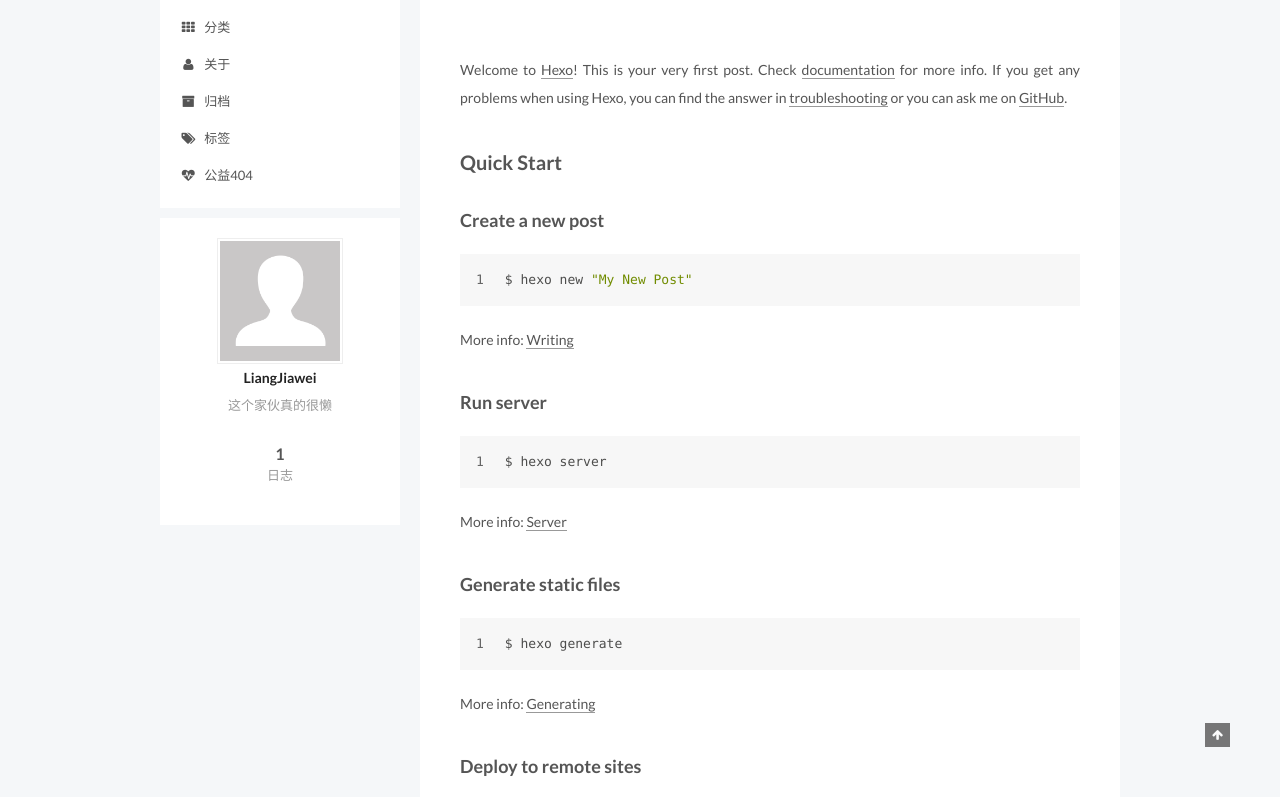
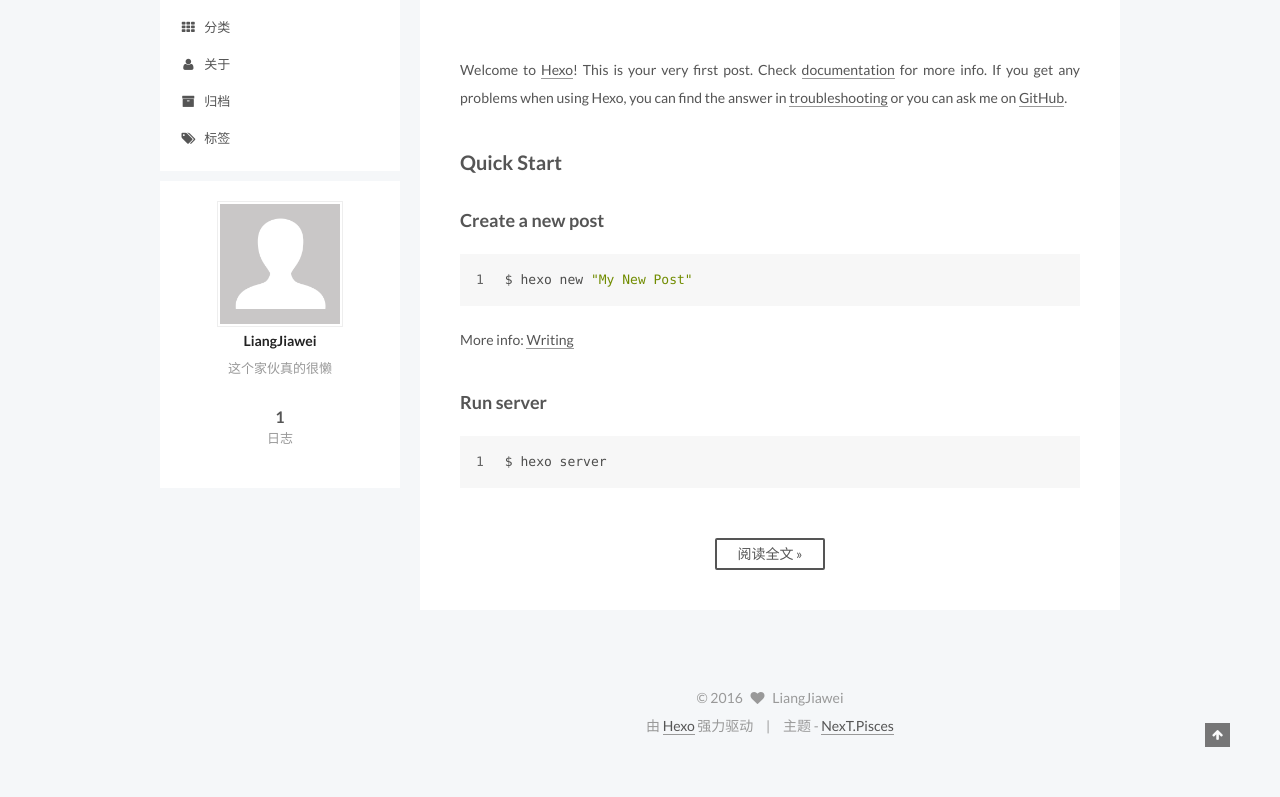
Before and after one commit to liangjiawei1992/liangjiawei1992.github.io, a plain HTML site: page index.html in a window 1280 px wide. Shown: the part 153-950 px from the top of the page. After the commit the page ends 913 px from the top, so only its background shows below. Drawn offline with Linux system fonts and the light colour scheme; a script that the page names is missing.

Commit message:
Site updated: 2016-07-04 16:40:23

```diff
--- a/css/main.css
+++ b/css/main.css
@@ -1549,7 +1549,7 @@ pre .javascript .function {
   width: 4px;
   height: 4px;
   border-radius: 50%;
-  background: #ffff8f;
+  background: #9c2878;
 }
 .links-of-blogroll {
   font-size: 13px;
--- a/index.html
+++ b/index.html
@@ -215,16 +215,6 @@
         </li>
 
 
-        <li class="menu-item menu-item-commonweal">
-          <a href="/404.html" rel="section">
-
-              <i class="menu-item-icon fa fa-fw fa-heartbeat"></i> <br />
-
-            公益404
-          </a>
-        </li>
-
-
 
     </ul>
 
@@ -313,18 +303,15 @@
 
 
 
-
-            <p>Welcome to <a href="https://hexo.io/" target="_blank" rel="external">Hexo</a>! This is your very first post. Check <a href="https://hexo.io/docs/" target="_blank" rel="external">documentation</a> for more info. If you get any problems when using Hexo, you can find the answer in <a href="https://hexo.io/docs/troubleshooting.html" target="_blank" rel="external">troubleshooting</a> or you can ask me on <a href="https://github.com/hexojs/hexo/issues" target="_blank" rel="external">GitHub</a>.</p>
+          <p>Welcome to <a href="https://hexo.io/">Hexo</a>! This is your very first post. Check <a href="https://hexo.io/docs/">documentation</a> for more info. If you get any problems when using Hexo, you can find the answer in <a href="https://hexo.io/docs/troubleshooting.html">troubleshooting</a> or you can ask me on <a href="https://github.com/hexojs/hexo/issues">GitHub</a>.</p>
 <h2 id="Quick-Start"><a href="#Quick-Start" class="headerlink" title="Quick Start"></a>Quick Start</h2><h3 id="Create-a-new-post"><a href="#Create-a-new-post" class="headerlink" title="Create a new post"></a>Create a new post</h3><figure class="highlight bash"><table><tr><td class="gutter"><pre><div class="line">1</div></pre></td><td class="code"><pre><div class="line">$ hexo new <span class="string">"My New Post"</span></div></pre></td></tr></table></figure>
-<p>More info: <a href="https://hexo.io/docs/writing.html" target="_blank" rel="external">Writing</a></p>
+<p>More info: <a href="https://hexo.io/docs/writing.html">Writing</a></p>
 <h3 id="Run-server"><a href="#Run-server" class="headerlink" title="Run server"></a>Run server</h3><figure class="highlight bash"><table><tr><td class="gutter"><pre><div class="line">1</div></pre></td><td class="code"><pre><div class="line">$ hexo server</div></pre></td></tr></table></figure>
-<p>More info: <a href="https://hexo.io/docs/server.html" target="_blank" rel="external">Server</a></p>
-<h3 id="Generate-static-files"><a href="#Generate-static-files" class="headerlink" title="Generate static files"></a>Generate static files</h3><figure class="highlight bash"><table><tr><td class="gutter"><pre><div class="line">1</div></pre></td><td class="code"><pre><div class="line">$ hexo generate</div></pre></td></tr></table></figure>
-<p>More info: <a href="https://hexo.io/docs/generating.html" target="_blank" rel="external">Generating</a></p>
-<h3 id="Deploy-to-remote-sites"><a href="#Deploy-to-remote-sites" class="headerlink" title="Deploy to remote sites"></a>Deploy to remote sites</h3><figure class="highlight bash"><table><tr><td class="gutter"><pre><div class="line">1</div></pre></td><td class="code"><pre><div class="line">$ hexo deploy</div></pre></td></tr></table></figure>
-<p>More info: <a href="https://hexo.io/docs/deployment.html" target="_blank" rel="external">Deployment</a></p>
-
-
+          <div class="post-more-link text-center">
+            <a class="btn" href="/2016/07/01/hello-world/#more" rel="contents">
+              阅读全文 &raquo;
+            </a>
+          </div>
 
 
     </div>
```
Also changed, not shown: 2016/07/01/hello-world/index.html (+2 -11 lines), archives/2016/07/index.html (+0 -10 lines), archives/2016/index.html (+0 -10 lines), archives/index.html (+0 -10 lines).
